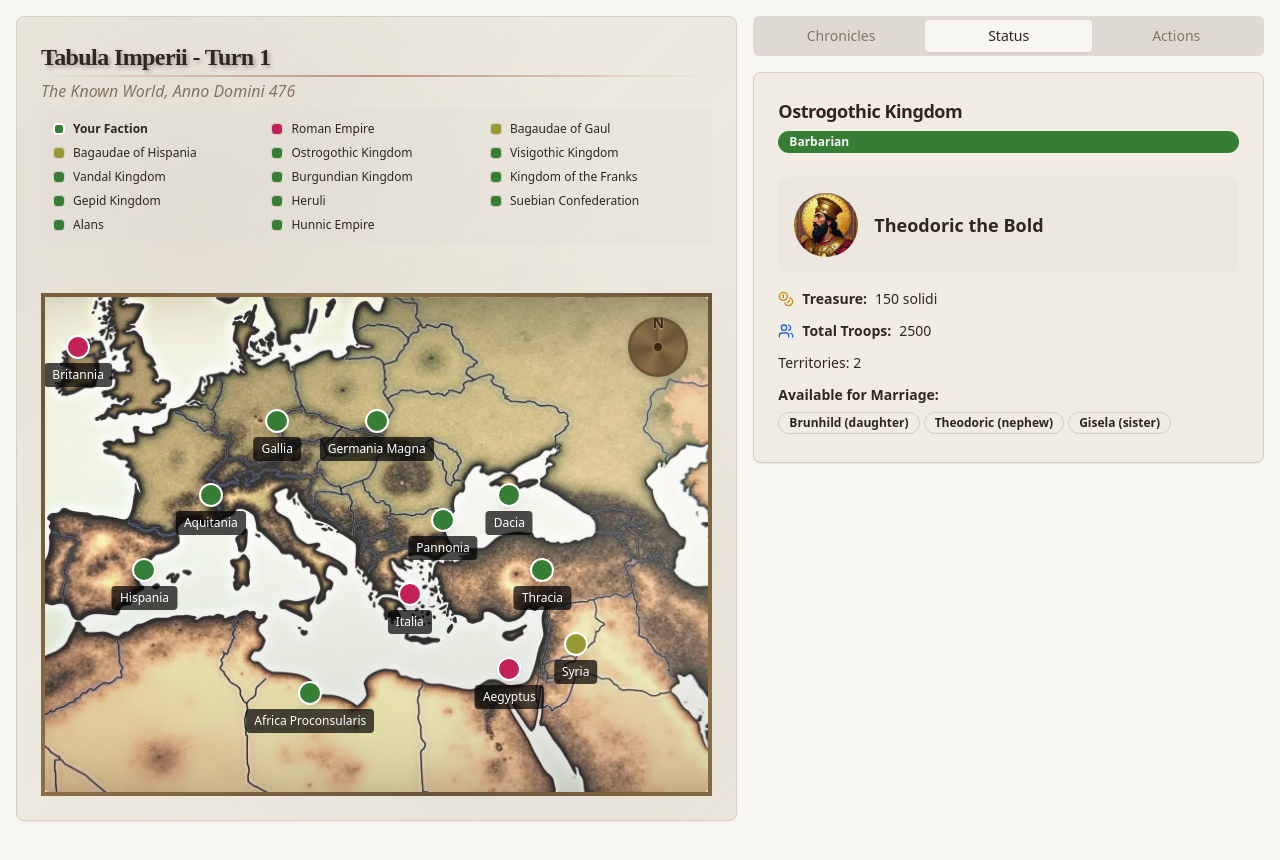
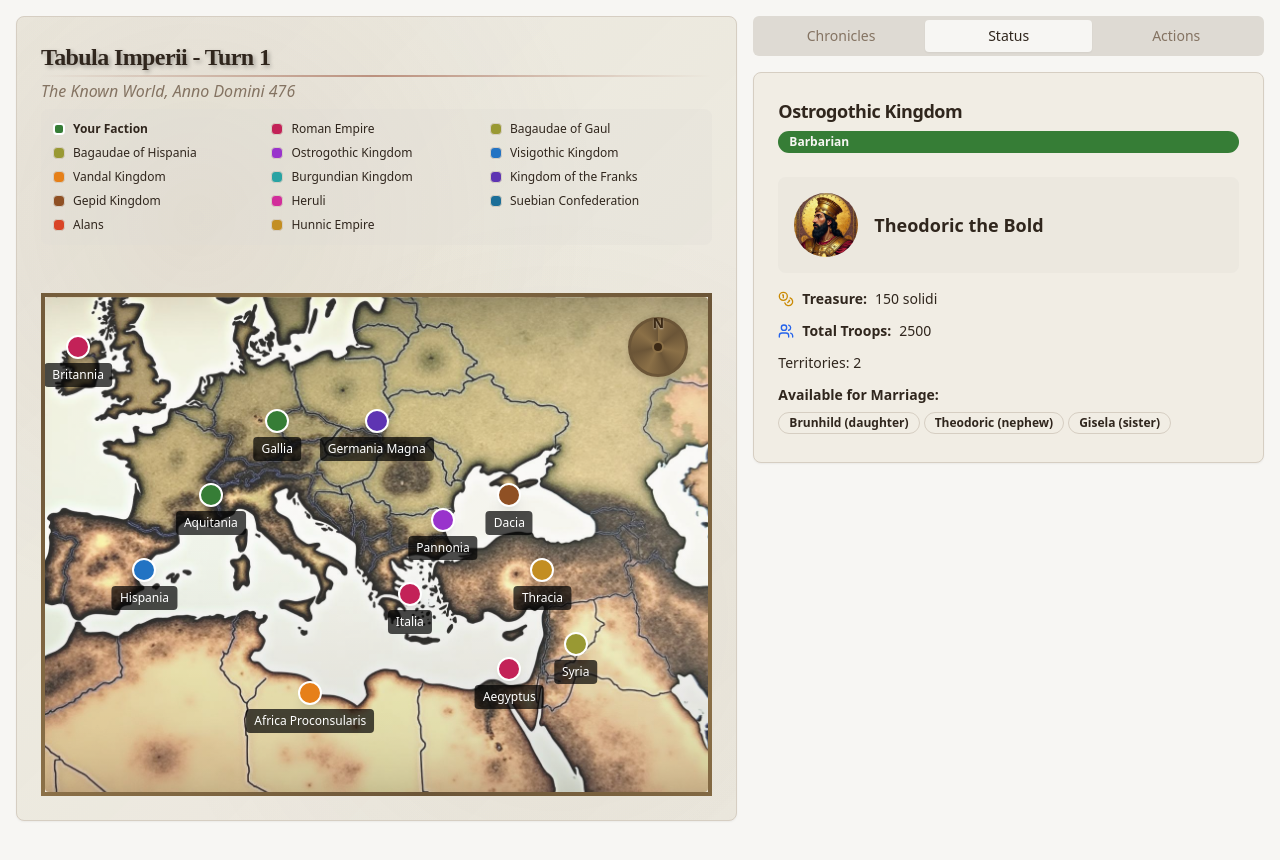
Before and after one commit to pjtunstall/thanatarchia, a React (Vite) app: page / in a window 1280 px wide. Shown: the top 860 px of the page. Built offline with nearby package versions, Linux system fonts and the light colour scheme.

Commit message:
Improve faction color variety
Expand the color palette for factions to enhance visual distinction.

```diff
--- a/src/components/game/GameMap.tsx
+++ b/src/components/game/GameMap.tsx
@@ -20,15 +20,33 @@ const GameMap: React.FC<GameMapProps> = ({
   const getTerritoryColor = (owner: string) => {
     if (owner === "player") return "bg-[hsl(var(--barbarian))]";
 
-    const faction = historicalFactions.find(f => f.name === owner);
-    if (!faction) return "bg-[hsl(var(--barbarian))]";
-
-    switch (faction.type) {
-      case "imperial":
+    // Map specific factions to their unique colors
+    switch (owner) {
+      case "Roman Empire":
         return "bg-[hsl(var(--imperial))]";
-      case "bagaudae":
+      case "Bagaudae of Gaul":
+      case "Bagaudae of Hispania":
         return "bg-[hsl(var(--bagaudae))]";
-      case "barbarian":
+      case "Ostrogothic Kingdom":
+        return "bg-[hsl(var(--ostrogothic))]";
+      case "Visigothic Kingdom":
+        return "bg-[hsl(var(--visigothic))]";
+      case "Vandal Kingdom":
+        return "bg-[hsl(var(--vandal))]";
+      case "Burgundian Kingdom":
+        return "bg-[hsl(var(--burgundian))]";
+      case "Kingdom of the Franks":
+        return "bg-[hsl(var(--frankish))]";
+      case "Gepid Kingdom":
+        return "bg-[hsl(var(--gepid))]";
+      case "Heruli":
+        return "bg-[hsl(var(--heruli))]";
+      case "Suebian Confederation":
+        return "bg-[hsl(var(--suebian))]";
+      case "Alans":
+        return "bg-[hsl(var(--alans))]";
+      case "Hunnic Empire":
+        return "bg-[hsl(var(--hunnic))]";
       default:
         return "bg-[hsl(var(--barbarian))]";
     }
@@ -64,43 +82,43 @@ const GameMap: React.FC<GameMapProps> = ({
               <span>Bagaudae of Hispania</span>
             </div>
             <div className="flex items-center gap-2">
-              <div className="w-3 h-3 rounded bg-[hsl(var(--barbarian))] border"></div>
+              <div className="w-3 h-3 rounded bg-[hsl(var(--ostrogothic))] border"></div>
               <span>Ostrogothic Kingdom</span>
             </div>
             <div className="flex items-center gap-2">
-              <div className="w-3 h-3 rounded bg-[hsl(var(--barbarian))] border"></div>
+              <div className="w-3 h-3 rounded bg-[hsl(var(--visigothic))] border"></div>
               <span>Visigothic Kingdom</span>
             </div>
             <div className="flex items-center gap-2">
-              <div className="w-3 h-3 rounded bg-[hsl(var(--barbarian))] border"></div>
+              <div className="w-3 h-3 rounded bg-[hsl(var(--vandal))] border"></div>
               <span>Vandal Kingdom</span>
             </div>
             <div className="flex items-center gap-2">
-              <div className="w-3 h-3 rounded bg-[hsl(var(--barbarian))] border"></div>
+              <div className="w-3 h-3 rounded bg-[hsl(var(--burgundian))] border"></div>
               <span>Burgundian Kingdom</span>
             </div>
             <div className="flex items-center gap-2">
-              <div className="w-3 h-3 rounded bg-[hsl(var(--barbarian))] border"></div>
+              <div className="w-3 h-3 rounded bg-[hsl(var(--frankish))] border"></div>
               <span>Kingdom of the Franks</span>
             </div>
             <div className="flex items-center gap-2">
-              <div className="w-3 h-3 rounded bg-[hsl(var(--barbarian))] border"></div>
+              <div className="w-3 h-3 rounded bg-[hsl(var(--gepid))] border"></div>
               <span>Gepid Kingdom</span>
             </div>
             <div className="flex items-center gap-2">
-              <div className="w-3 h-3 rounded bg-[hsl(var(--barbarian))] border"></div>
+              <div className="w-3 h-3 rounded bg-[hsl(var(--heruli))] border"></div>
               <span>Heruli</span>
             </div>
             <div className="flex items-center gap-2">
-              <div className="w-3 h-3 rounded bg-[hsl(var(--barbarian))] border"></div>
+              <div className="w-3 h-3 rounded bg-[hsl(var(--suebian))] border"></div>
               <span>Suebian Confederation</span>
             </div>
             <div className="flex items-center gap-2">
-              <div className="w-3 h-3 rounded bg-[hsl(var(--barbarian))] border"></div>
+              <div className="w-3 h-3 rounded bg-[hsl(var(--alans))] border"></div>
               <span>Alans</span>
             </div>
             <div className="flex items-center gap-2">
-              <div className="w-3 h-3 rounded bg-[hsl(var(--barbarian))] border"></div>
+              <div className="w-3 h-3 rounded bg-[hsl(var(--hunnic))] border"></div>
               <span>Hunnic Empire</span>
             </div>
           </div>
--- a/src/index.css
+++ b/src/index.css
@@ -42,6 +42,18 @@ All colors MUST be HSL.
     --barbarian: 120 40% 35%;
     --bagaudae: 60 50% 40%;
     --chronicle: 30 15% 85%;
+
+    /* Specific faction colors */
+    --ostrogothic: 280 60% 50%;
+    --visigothic: 210 70% 45%;
+    --vandal: 30 80% 50%;
+    --burgundian: 180 60% 40%;
+    --frankish: 260 55% 45%;
+    --gepid: 25 60% 35%;
+    --heruli: 320 65% 50%;
+    --suebian: 200 70% 35%;
+    --alans: 10 70% 50%;
+    --hunnic: 40 70% 45%;
 
     --radius: 0.5rem;
 
@@ -97,6 +109,18 @@ All colors MUST be HSL.
     --barbarian: 120 40% 45%;
     --bagaudae: 60 50% 50%;
     --chronicle: 30 10% 25%;
+
+    /* Specific faction colors - dark mode */
+    --ostrogothic: 280 60% 60%;
+    --visigothic: 210 70% 55%;
+    --vandal: 30 80% 60%;
+    --burgundian: 180 60% 50%;
+    --frankish: 260 55% 55%;
+    --gepid: 25 60% 45%;
+    --heruli: 320 65% 60%;
+    --suebian: 200 70% 45%;
+    --alans: 10 70% 60%;
+    --hunnic: 40 70% 55%;
     --sidebar-background: 240 5.9% 10%;
     --sidebar-foreground: 240 4.8% 95.9%;
     --sidebar-primary: 224.3 76.3% 48%;
```
